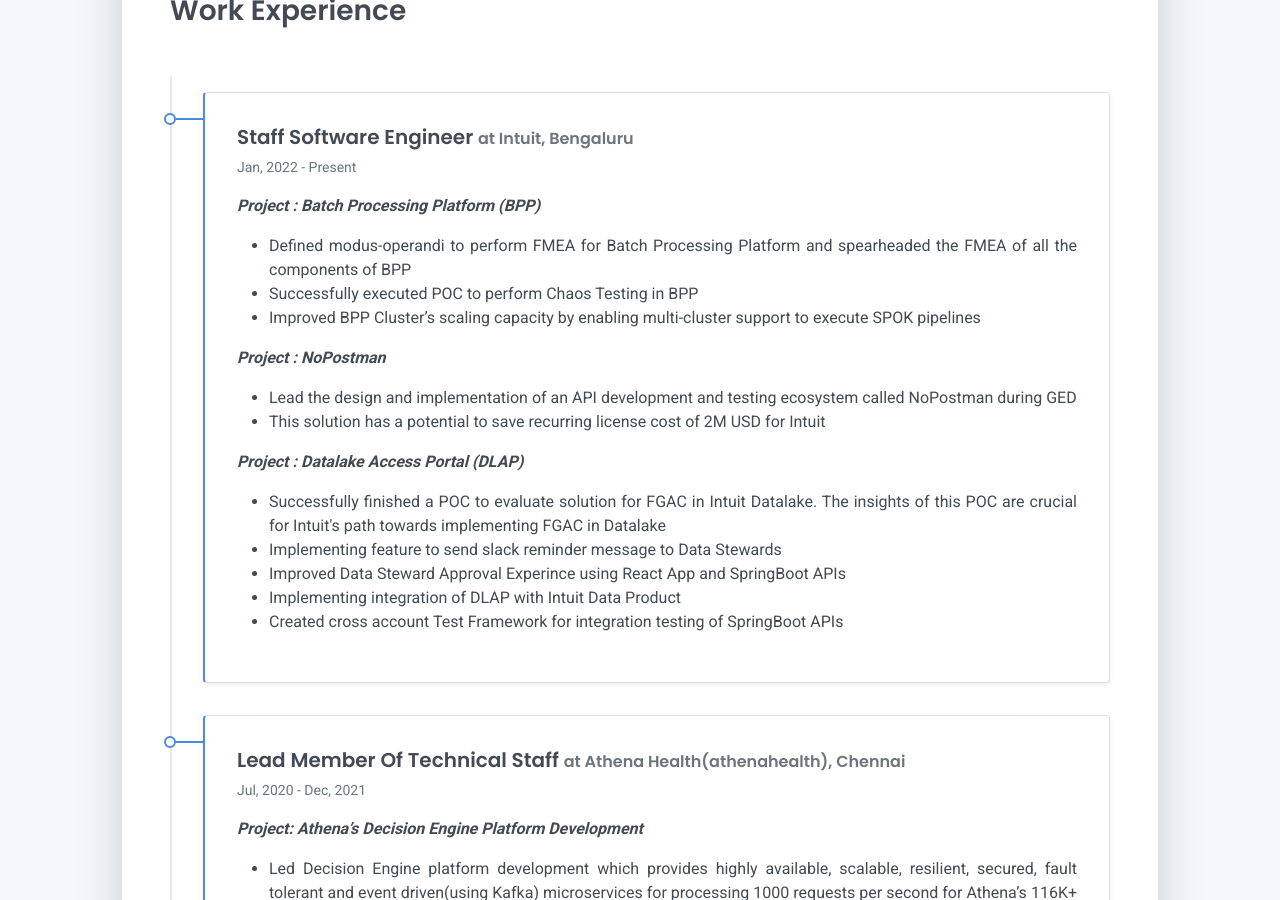
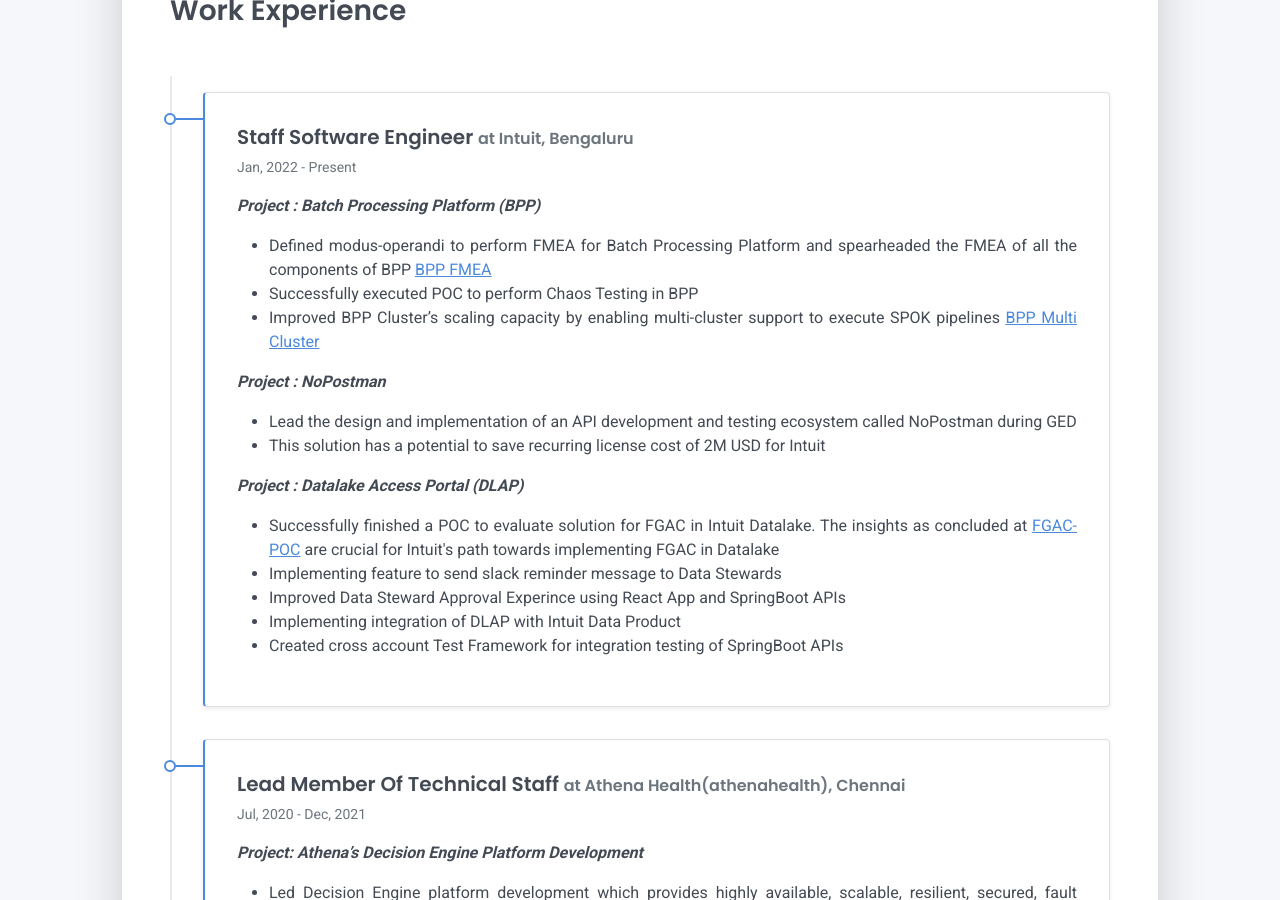
Before and after one commit to anandkshitiz/anandkshitiz.github.io, a Jekyll site: the page built from tabs/about.md, in a window 1280 px wide and 900 px high, scrolled down 1453 px. Built offline with Jekyll 4.4.1, drawn with Linux system fonts in a browser that asks for light colours.

Commit message:
updated resume

```diff
--- a/tabs/about/content/work-experience-section.html
+++ b/tabs/about/content/work-experience-section.html
@@ -9,10 +9,10 @@
                 <p style="text-align: justify">
                 <ul style="text-align: justify">
                     <li>Defined modus-operandi to perform FMEA for Batch Processing Platform and spearheaded the FMEA of
-                        all the components of BPP</li>
+                        all the components of BPP <a href="http://in/bpp-fmea">BPP FMEA</a></li>
                     <li>Successfully executed POC to perform Chaos Testing in BPP</li>
-                    <li>Improved BPP Cluster’s scaling capacity by enabling multi-cluster support to execute SPOK
-                        pipelines
+                    <li>Improved BPP Cluster’s scaling capacity by enabling multi-cluster support to execute SPOK pipelines
+                        <a href="http://in/bpp-multi-cluster">BPP Multi Cluster</a>
                     </li>
                 </ul>
                 </p>
@@ -21,8 +21,7 @@
             <div>
                 <p style="text-align: justify">
                 <ul style="text-align: justify">
-                    <li>Lead the design and implementation of an API development and testing ecosystem called NoPostman
-                        during GED</li>
+                    <li>Lead the design and implementation of an API development and testing ecosystem called NoPostman during GED</li>
                     <li>This solution has a potential to save recurring license cost of 2M USD for Intuit</li>
                 </ul>
                 </p>
@@ -31,8 +30,8 @@
             <div>
                 <p style="text-align: justify">
                 <ul style="text-align: justify">
-                    <li>Successfully finished a POC to evaluate solution for FGAC in Intuit Datalake. The insights of
-                        this POC are crucial for Intuit's path towards implementing
+                    <li>Successfully finished a POC to evaluate solution for FGAC in Intuit Datalake. The insights as concluded at <a
+                            href="http://in/fgac-poc">FGAC-POC</a> are crucial for Intuit's path towards implementing
                         FGAC in Datalake</li>
                     <li>Implementing feature to send slack reminder message to Data Stewards</li>
                     <li>Improved Data Steward Approval Experince using React App and SpringBoot APIs </li>
```
